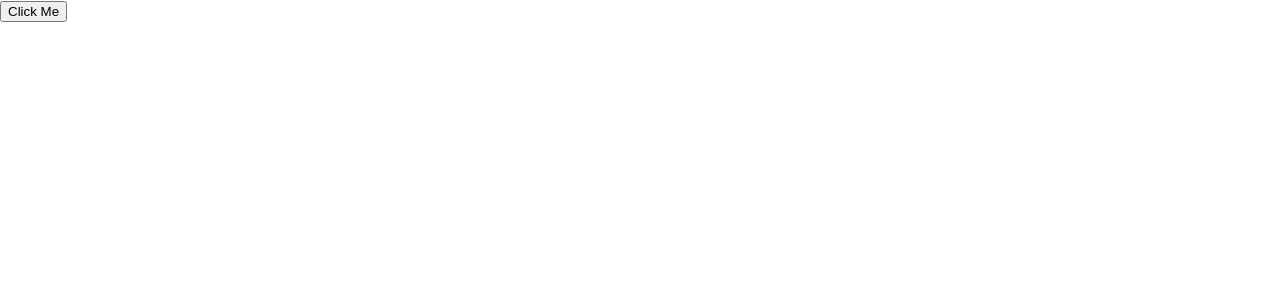
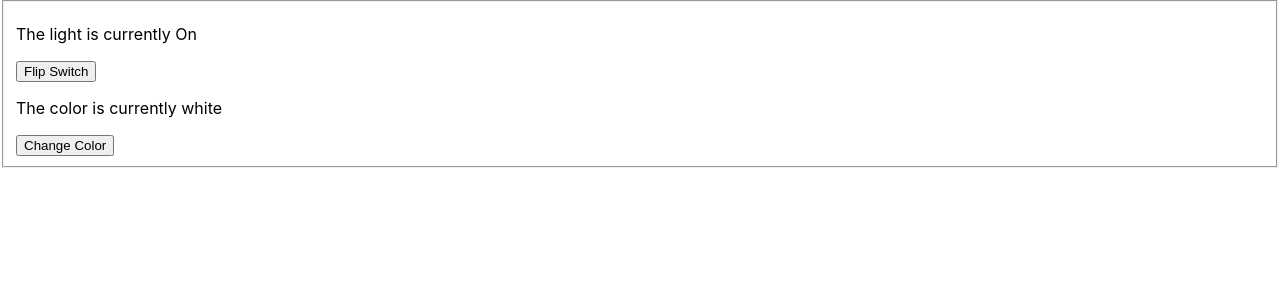
Before and after one commit to Julian-H-Martinez/react_work, a React (Create React App) app in the folder my-first-react-app/: page / in a window 1280 px wide. Shown: the top 300 px of the page. Built offline with nearby package versions, Linux system fonts and the light colour scheme.

Commit message:
completed State module; understanding the use for 'components', 'props', 'state'

```diff
--- /dev/null
+++ b/my-first-react-app/src/components/LightSwitch.js
@@ -0,0 +1,47 @@
+import React, {Component} from "react";
+
+class LightSwitch extends Component{
+    constructor(props){
+        super(props);
+        this.state = {
+            position: "On",
+            color: "white"
+        };
+    }
+
+    flipSwitch = () => {
+        if(this.state.position === "On"){
+            this.setState({position: "Off"});
+        }else{
+            this.setState({position: "On"});
+        }
+    }
+
+    changeToForrestGreen = () => {
+        if(this.state.color === "white"){
+            this.setState({color: "Forest Green"});
+        }else{
+            this.setState({color: "white"});
+        }
+    }
+
+    render(){
+        return(
+            <fieldset>
+                <p>The light is currently { this.state.position }</p>
+                {/*<button onClick={() => {this.setState({position: "Off"})}}>Flip Switch</button>*/}
+                <button onClick={this.flipSwitch}>Flip Switch</button>
+                <p>The color is currently { this.state.color}</p>
+                <button onClick={this.changeToForrestGreen}>Change Color</button>
+            </fieldset>
+        );
+    }
+}
+
+export default LightSwitch;
+
+/**
+state - ability to store own info of a component
+ setState() - method to set info of a component since they are immutable
+ notice constructor is needed to create an attribute (this.state.position) in this case light switch position
+ */
--- a/my-first-react-app/src/index.js
+++ b/my-first-react-app/src/index.js
@@ -4,13 +4,14 @@ import './index.css';
 import App from './App';
 import SomeClassComponent from "./components/SomeClassComponent";
 import PersonCard from "./components/PersonCard";
+import LightSwitch from "./components/LightSwitch";
 import reportWebVitals from './reportWebVitals';
 
 const root = ReactDOM.createRoot(document.getElementById('root'));
 root.render(
   <React.StrictMode>
     {/*<App />*/}
-      <SomeClassComponent />
+    {/*  <SomeClassComponent />*/}
     {/*  <SomeClassComponent header = {"Header Prop"}>*/}
     {/*      <p>This is a child</p>*/}
     {/*      <h4>I too am a child</h4>*/}
@@ -29,6 +30,7 @@ root.render(
     {/*          <PersonCard firstName = "Immanuel" lastName = {"Martinez"} age = {12} hairColor = "autumn red" />*/}
     {/*      </div>*/}
     {/*  </div>*/}
+      <LightSwitch />
   </React.StrictMode>
 );
 
```
